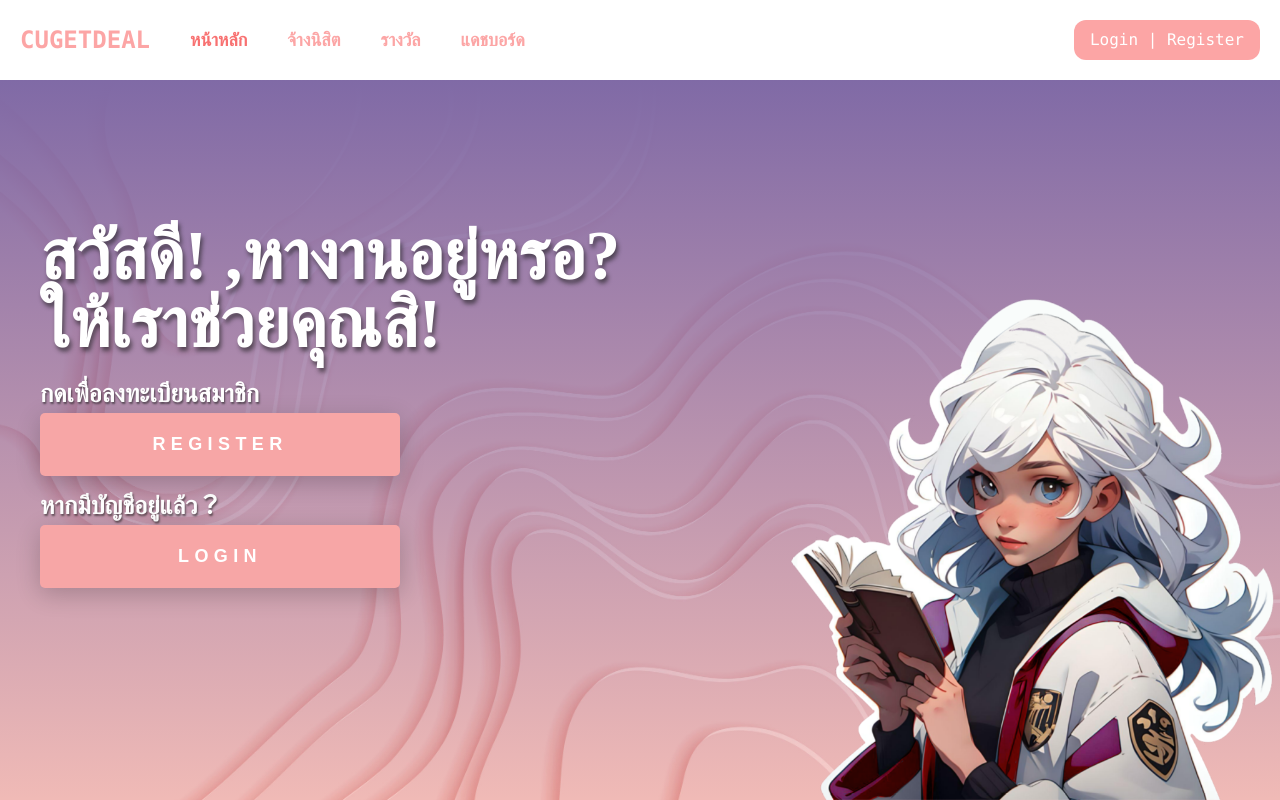
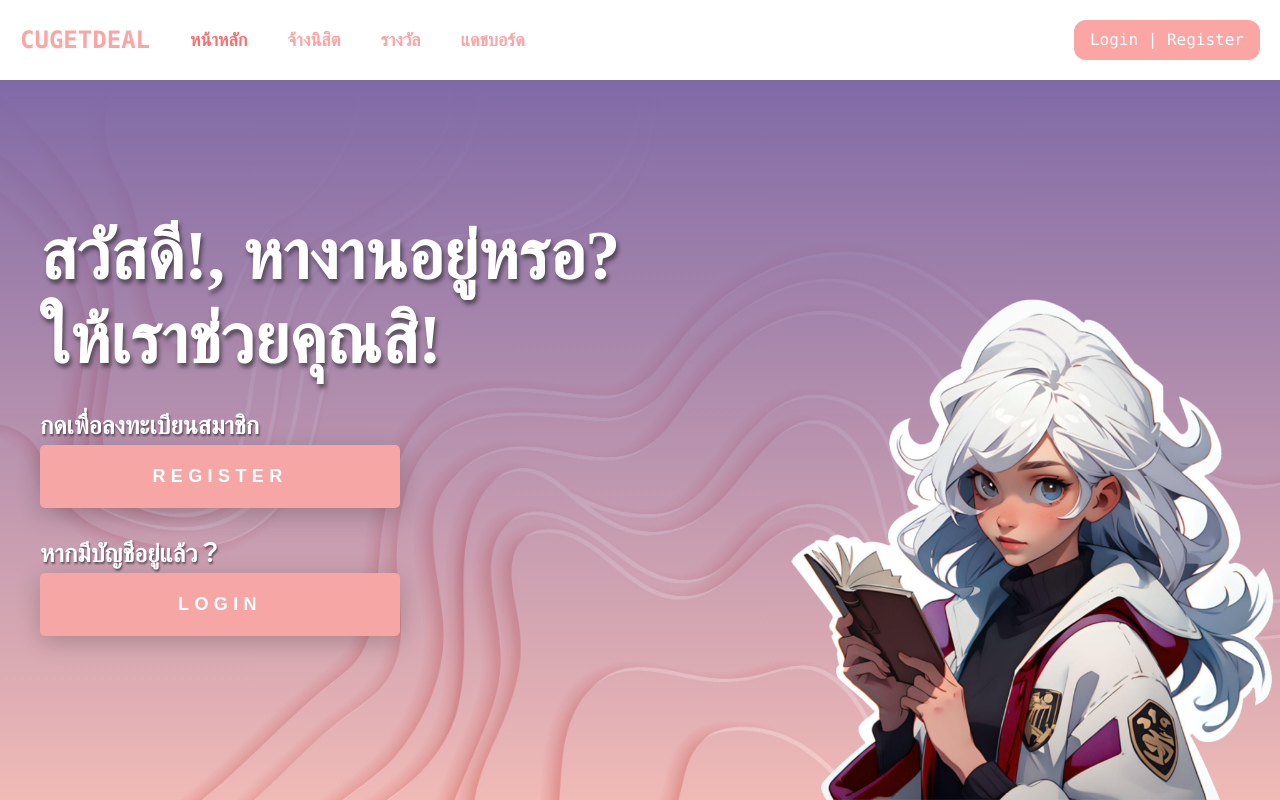
Before and after one commit to punchanabu/CUGETDEAL, a React (Create React App) app in the folder client/: page / in a window 1280 px wide. Shown: the top 800 px of the page. Built offline with nearby package versions, Linux system fonts and the light colour scheme.

Commit message:
add indentation, some spacing and change a tag to Link tag

```diff
--- a/client/src/App.tsx
+++ b/client/src/App.tsx
@@ -4,7 +4,7 @@ import Root from './Root';
 import Register from './page/Register/Register';
 import { createBrowserRouter, createRoutesFromElements, Link, RouterProvider, Route } from 'react-router-dom';
 import Login from './page/Login/Login';
-import DashBoard from './page/dashBoard/DashBoard';
+import DashBoard from './page/DashBoard/DashBoard';
 import MainContent from './page/Main/main'
 import JobDetail from './page/JobDetail/JobDetail';
 import CreateJob from './page/createJob/createJob';
--- a/client/src/page/Home/Home.tsx
+++ b/client/src/page/Home/Home.tsx
@@ -1,49 +1,37 @@
-import React from 'react'
+import React from 'react';
 import { Link } from "react-router-dom";
 import './Home.css';
 
 const Home = () => {
     return (
-
-    <div className="w-screen h-screen p-10" id = "make-padding-buttom">
-    <div className="text-container">
-    <h1 className="text-white text-2xl font-bold" id = "headertext">สวัสดี! ,หางานอยู่หรอ?</h1>
-    <h1 className="text-white text-2xl font-bold" id = "headertext2">ให้เราช่วยคุณสิ!</h1>
-
-    <h3 className="text-white text-2xl font-bold" id = "regtext">กดเพื่อลงทะเบียนสมาชิก</h3>
-
-
-    <a href="/Register" title ="head to reg">
+        <div className="w-screen h-screen p-10" id="make-padding-buttom">
+            <div className="text-container space-y-4">
+                <section className='space-y-4'>
+                  <h1 className="text-white text-2xl font-bold" id="headertext">สวัสดี!, หางานอยู่หรอ?</h1>
+                  <h1 className="text-white text-2xl font-bold" id="headertext2">ให้เราช่วยคุณสิ!</h1>
+                </section>
+                <h3 className="text-white text-2xl font-bold" id="regtext">กดเพื่อลงทะเบียนสมาชิก</h3>
+                <Link to="/Register" title="head to reg">
                     <div className="btn">
-
-    <button id = "register">
-      <span>
-        REGISTER
-      </span>
+                        <button id="register">
+                            <span>REGISTER</span>
                         </button>
-
                     </div>
-    </a>
-
-    <h3 className="text-white text-2xl font-bold" id = "logtext">หากมีบัญชีอยู่แล้ว？</h3>
-    <a href="/Login">
+                </Link>
+                <h3 className="text-white text-2xl font-bold" id="logtext">หากมีบัญชีอยู่แล้ว？</h3>
+                <Link to="/Login">
                     <div className="btn">
-    <button  id = "login">
+                        <button id="login">
                             <span>LOGIN</span>
                         </button>
                     </div>
-    </a>
+                </Link>
             </div>
+            <div className="image-container">
+                <div id="stationery_img"></div>
+            </div>
+        </div>
+    );
+};
 
-    <div className="image-container">
-    <div id = "stationery_img"></div>
-    </div>
-
-    </div>
-
-
-  )
-
-}
-
-export default Home
+export default Home;
```
Lines whose indentation alone changed are shown as unchanged.
